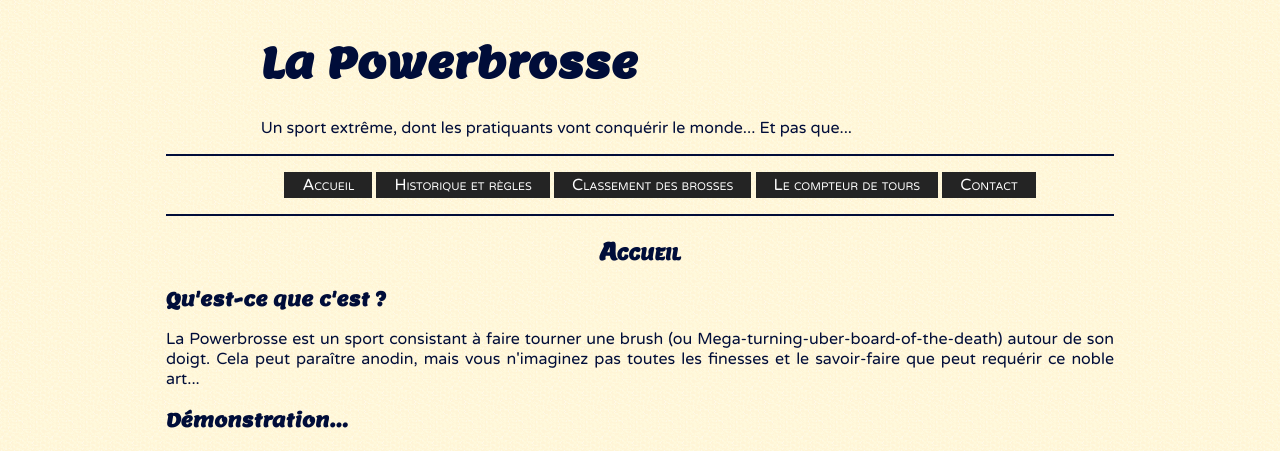
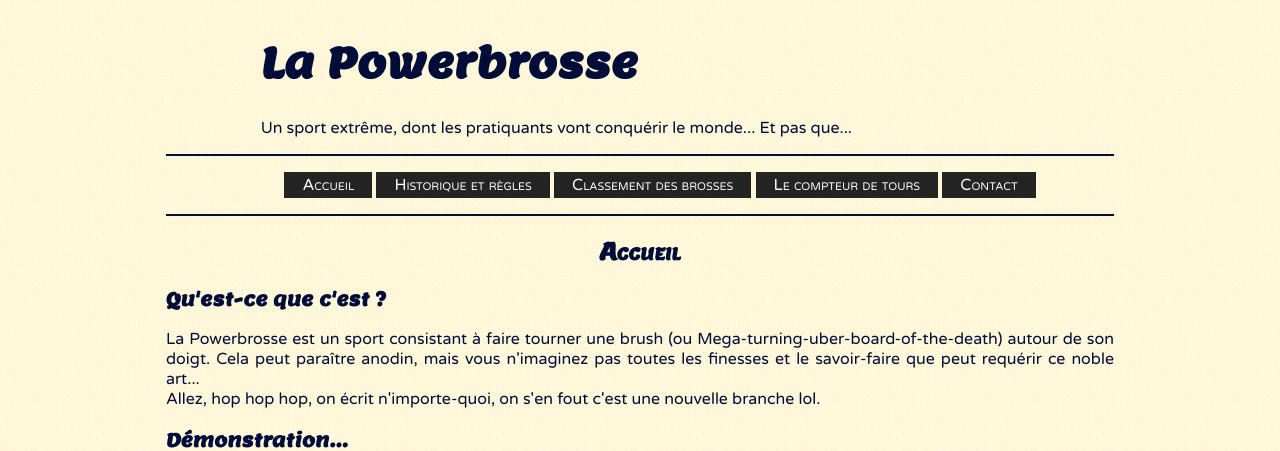
Before and after one commit to Siuol39/powerbrosse, a PHP site: page / in a window 1280 px wide. Shown: the top 451 px of the page. Run offline with PHP 8.4, Linux system fonts and the light colour scheme; some libraries are stand-ins or nearby versions.

Commit message:
Ajout d'une ligne dans la page d'accueil

```diff
--- a/index.php
+++ b/index.php
@@ -64,7 +64,8 @@
 		(ou Mega-turning-uber-board-of-the-death)
 		autour de son doigt. Cela peut paraître anodin, mais vous
 		n'imaginez pas toutes les finesses et le savoir-faire que peut requérir
-		ce noble art...
+		ce noble art... <br />
+		Allez, hop hop hop, on écrit n'importe-quoi, on s'en fout c'est une nouvelle branche lol.
 		</p>
 	</section>
 
```
